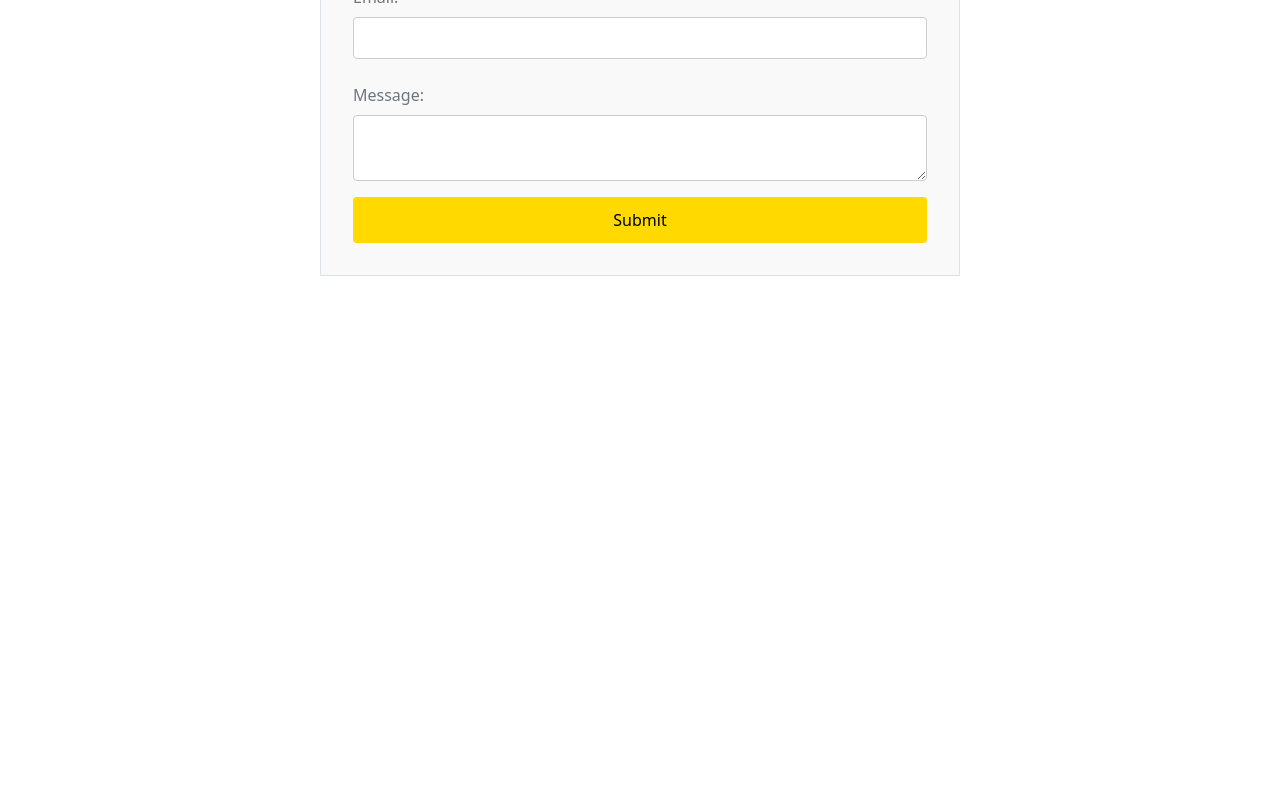
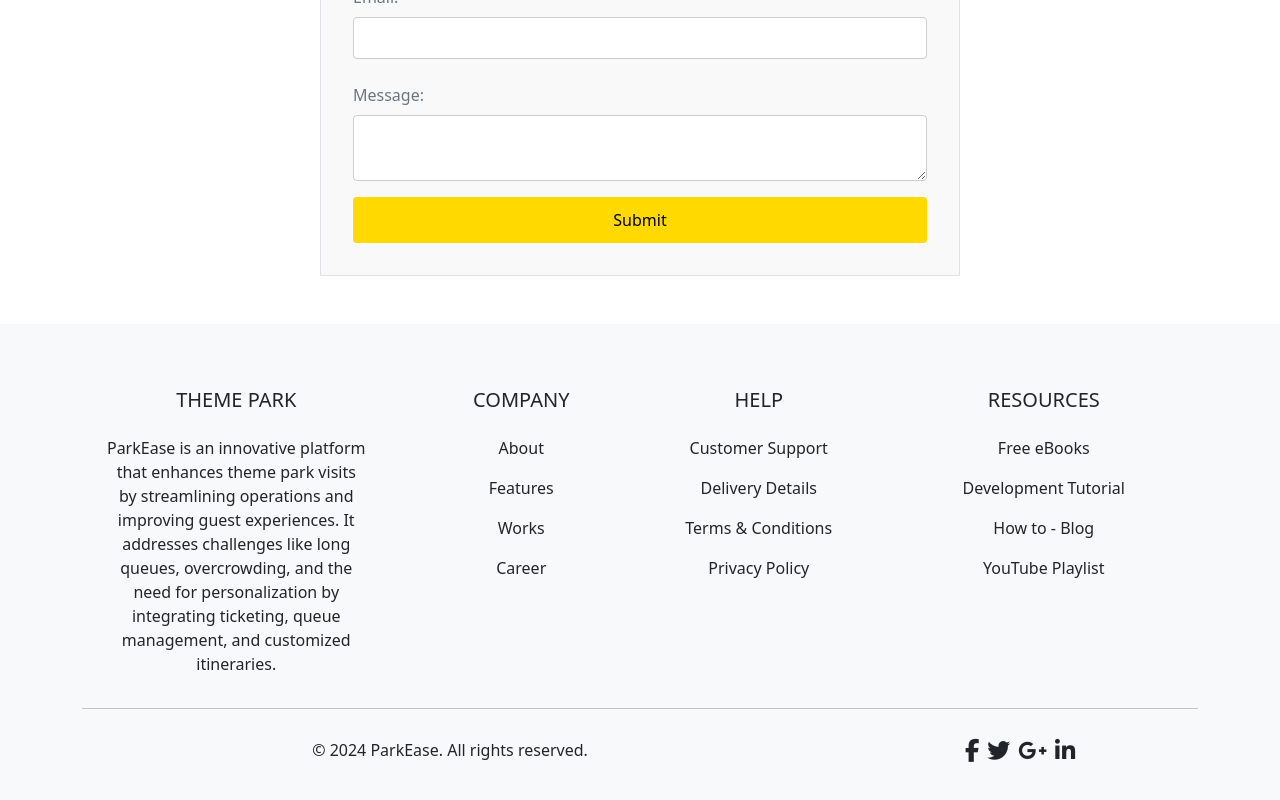
Before and after one commit to NilayKantharia/ParkEase, a React (Create React App) app in the folder Frontend/: page / in a window 1280 px wide. Shown: the part 7106-7906 px from the top of the page. Before the commit the page ends 7430 px from the top, so only its background shows below. Built offline with nearby package versions, Linux system fonts and the light colour scheme.

Commit message:
added footer

```diff
--- a/Frontend/package.json
+++ b/Frontend/package.json
@@ -5,6 +5,7 @@
   "dependencies": {
     "@emotion/react": "^11.11.4",
     "@emotion/styled": "^11.11.5",
+    "@fortawesome/fontawesome-free": "^6.6.0",
     "@mui/material": "^5.15.20",
     "@testing-library/jest-dom": "^5.17.0",
     "@testing-library/react": "^13.4.0",
--- /dev/null
+++ b/Frontend/src/Components/Footer.css
@@ -0,0 +1,64 @@
+.footer {
+    background-color: #f8f9fa;
+    padding: 20px 0;
+  }
+
+  .newsletter {
+    background-color: #0066ff;
+    color: white;
+    padding: 40px 20px;
+    text-align: center;
+  }
+
+  .newsletter h2 {
+    margin-bottom: 20px;
+    font-size: 24px;
+  }
+
+  .newsletter-form {
+    display: flex;
+    justify-content: center;
+    gap: 10px;
+  }
+
+  .newsletter-form input {
+    padding: 10px;
+    border-radius: 5px;
+    border: none;
+    outline: none;
+    font-size: 16px;
+  }
+
+  .newsletter-form button {
+    padding: 10px 20px;
+    border-radius: 5px;
+    border: none;
+    background-color: black;
+    color: white;
+    cursor: pointer;
+    font-size: 16px;
+  }
+
+  .footer-content {
+    display: flex;
+    justify-content: space-around;
+    padding: 20px 0;
+  }
+
+  .footer-section {
+    text-align: left;
+  }
+
+  .footer-section h3 {
+    margin-bottom: 10px;
+    font-size: 18px;
+  }
+
+  .footer-section ul {
+    list-style: none;
+    padding: 0;
+  }
+
+  .footer-section ul li {
+    margin-bottom: 5px;
+  }
--- /dev/null
+++ b/Frontend/src/Components/Footer.jsx
@@ -0,0 +1,77 @@
+import React from 'react';
+import 'bootstrap/dist/css/bootstrap.min.css';
+import '@fortawesome/fontawesome-free/css/all.min.css';
+
+
+const Footer = () => {
+  return (
+    <footer className="bg-light text-dark pt-5 pb-4">
+      <div className="container text-center text-md-left">
+        <div className="row text-center text-md-left">
+          <div className="col-md-3 col-lg-3 col-xl-3 mx-auto mt-3">
+            <h5 className="text-uppercase mb-4 font-weight-bold">Theme Park</h5>
+            <p>ParkEase is an innovative platform that enhances theme park visits by streamlining operations and improving guest experiences. It addresses challenges like long queues, overcrowding, and the need for personalization by integrating ticketing, queue management, and customized itineraries.</p>
+          </div>
+
+          <div className="col-md-2 col-lg-2 col-xl-2 mx-auto mt-3">
+            <h5 className="text-uppercase mb-4 font-weight-bold">Company</h5>
+            <p><a href="#more" className="text-dark" style={{ textDecoration: 'none' }}>About</a></p>
+            <p><a href="#more" className="text-dark" style={{ textDecoration: 'none' }}>Features</a></p>
+            <p><a href="#more" className="text-dark" style={{ textDecoration: 'none' }}>Works</a></p>
+            <p><a href="#more" className="text-dark" style={{ textDecoration: 'none' }}>Career</a></p>
+          </div>
+
+          <div className="col-md-3 col-lg-2 col-xl-2 mx-auto mt-3">
+            <h5 className="text-uppercase mb-4 font-weight-bold">Help</h5>
+            <p><a href="#more" className="text-dark" style={{ textDecoration: 'none' }}>Customer Support</a></p>
+            <p><a href="#more" className="text-dark" style={{ textDecoration: 'none' }}>Delivery Details</a></p>
+            <p><a href="#more" className="text-dark" style={{ textDecoration: 'none' }}>Terms & Conditions</a></p>
+            <p><a href="#more" className="text-dark" style={{ textDecoration: 'none' }}>Privacy Policy</a></p>
+          </div>
+
+          <div className="col-md-4 col-lg-3 col-xl-3 mx-auto mt-3">
+            <h5 className="text-uppercase mb-4 font-weight-bold">Resources</h5>
+            <p><a href="#more" className="text-dark" style={{ textDecoration: 'none' }}>Free eBooks</a></p>
+            <p><a href="#more" className="text-dark" style={{ textDecoration: 'none' }}>Development Tutorial</a></p>
+            <p><a href="#more" className="text-dark" style={{ textDecoration: 'none' }}>How to - Blog</a></p>
+            <p><a href="#more" className="text-dark" style={{ textDecoration: 'none' }}>YouTube Playlist</a></p>
+          </div>
+        </div>
+        <hr className="mb-4" />
+        <div className="row align-items-center">
+          <div className="col-md-7 col-lg-8">
+            <p className="text-center text-md-left">© 2024 ParkEase. All rights reserved.</p>
+          </div>
+          <div className="col-md-5 col-lg-4">
+            <div className="text-center text-md-right">
+              <ul className="list-unstyled list-inline">
+                <li className="list-inline-item">
+                  <a href="#more" className="btn-floating btn-sm text-dark" style={{ fontSize: '23px' }}>
+                    <i className="fab fa-facebook-f"></i>
+                  </a>
+                </li>
+                <li className="list-inline-item">
+                  <a href="#more" className="btn-floating btn-sm text-dark" style={{ fontSize: '23px' }}>
+                    <i className="fab fa-twitter"></i>
+                  </a>
+                </li>
+                <li className="list-inline-item">
+                  <a href="#more" className="btn-floating btn-sm text-dark" style={{ fontSize: '23px' }}>
+                    <i className="fab fa-google-plus-g"></i>
+                  </a>
+                </li>
+                <li className="list-inline-item">
+                  <a href="#more" className="btn-floating btn-sm text-dark" style={{ fontSize: '23px' }}>
+                    <i className="fab fa-linkedin-in"></i>
+                  </a>
+                </li>
+              </ul>
+            </div>
+          </div>
+        </div>
+      </div>
+    </footer>
+  );
+};
+
+export default Footer;
--- a/Frontend/src/Components/Home.jsx
+++ b/Frontend/src/Components/Home.jsx
@@ -5,6 +5,7 @@ import "./Home.css";
 import Explore from "./Explore";
 import Event from "./Event";
 import HomeEnquirySection from "./Enquiry";
+import Footer from "./Footer";
 const Home = () => {
   return (
     <>
@@ -30,6 +31,9 @@ const Home = () => {
       <div id="enquiry-section">
         <HomeEnquirySection/>
       </div>
+      <div>
+        <Footer/>
+      </div>
     </>
   );
 };
--- a/Frontend/src/Components/LoginPage.jsx
+++ b/Frontend/src/Components/LoginPage.jsx
@@ -227,7 +227,7 @@ export default function LoginPage({ onLogin }) {
             navigate('/stallDashboard');
             break;
           default:
-            navigate('/userDashboard');
+            navigate('/');
             break;
         }
       } else {
```
Also changed, not shown: 1 other file (tests, documents, lock files or other folders).
